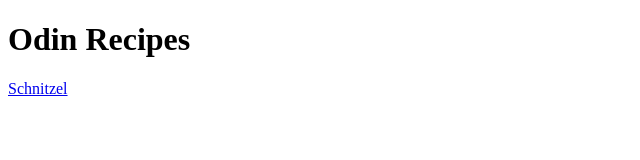
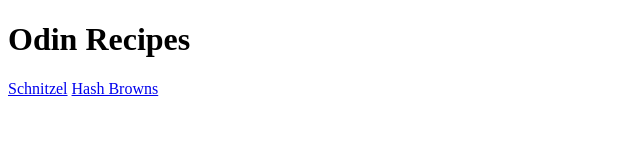
Before and after one commit to ChaosWalker3/odin-recipes, a plain HTML site: page index.html in a window 1280 px wide. Shown: the whole page, without its empty margins (0-640 px from the left). Drawn offline with Linux system fonts and the light colour scheme.

Commit message:
Add link to Hash Browns recipe in index.html

```diff
--- a/index.html
+++ b/index.html
@@ -8,5 +8,6 @@
 <body>
     <h1>Odin Recipes</h1>
     <a href="recipes/schnitzel.html">Schnitzel</a>
+    <a href="recipes/hash_brown.html">Hash Browns</a>
 </body>
 </html>
```
